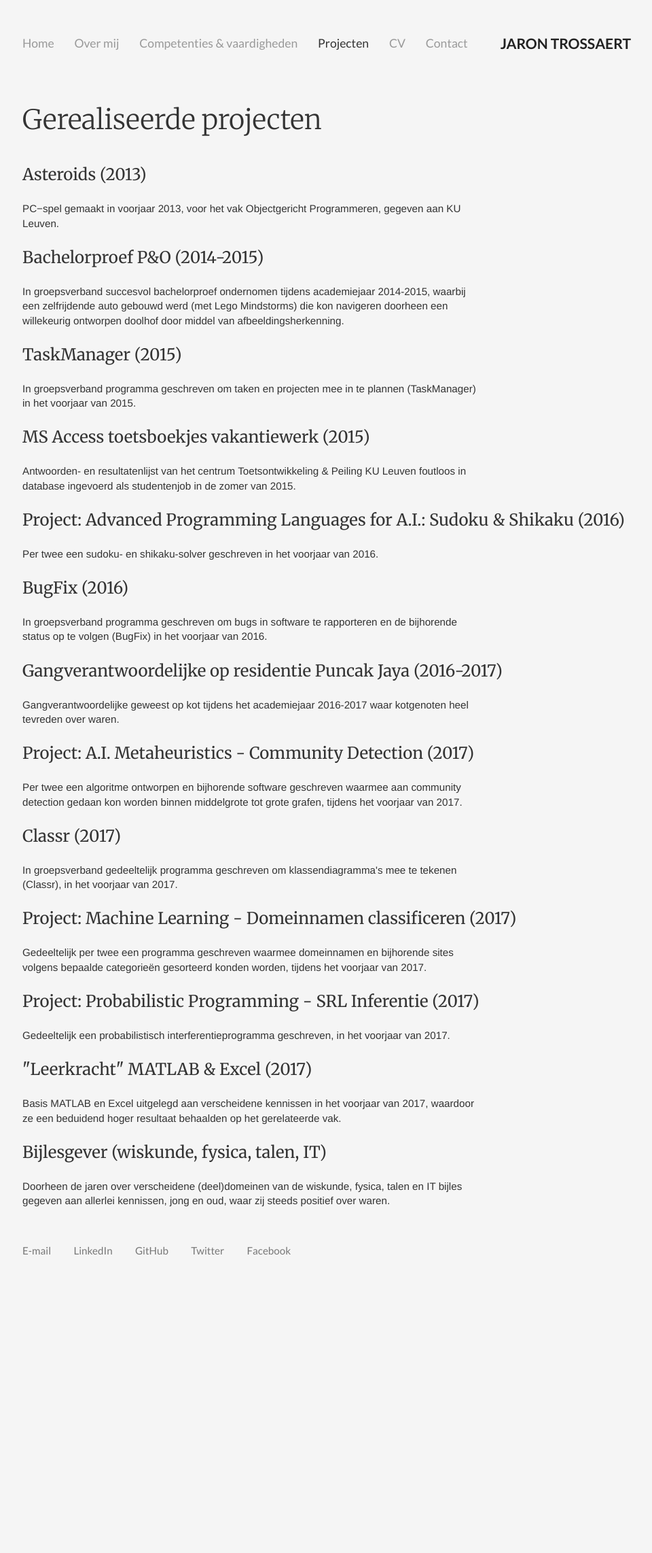
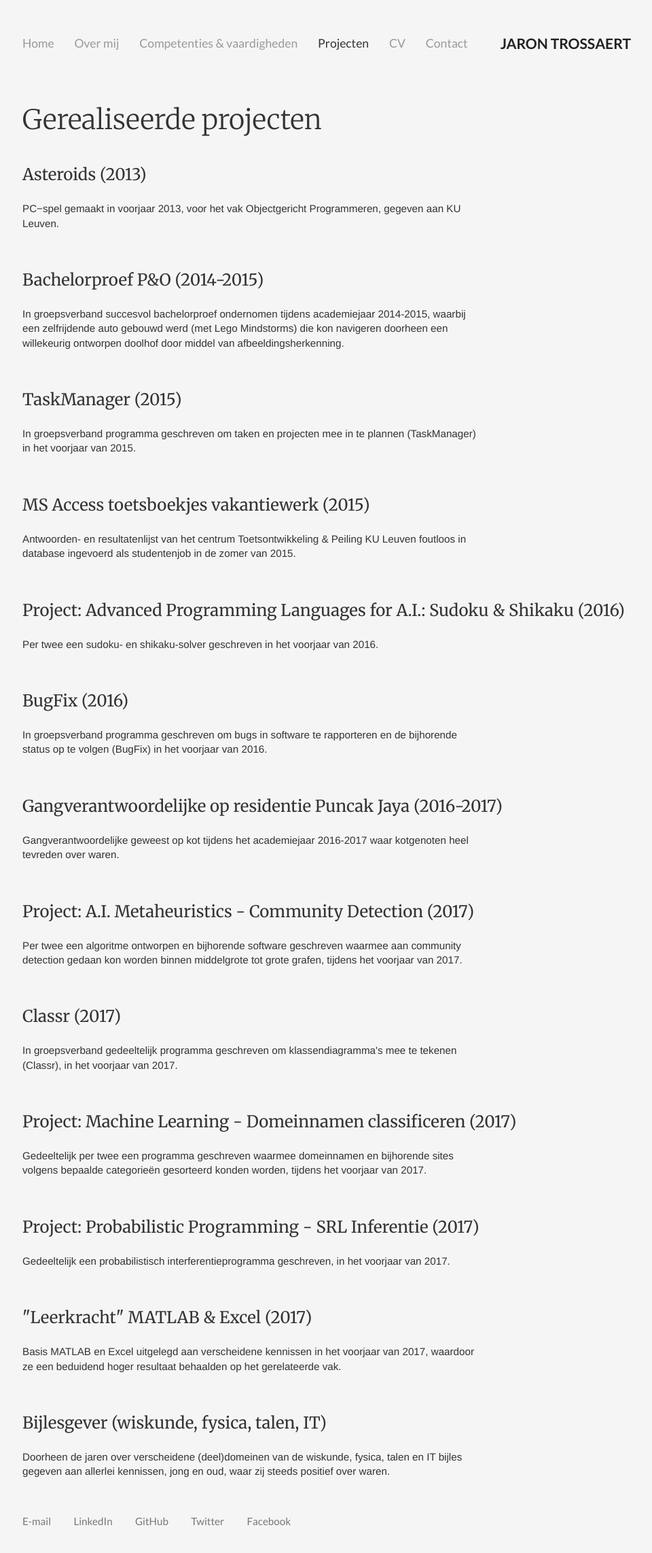
Before and after one commit to Jornax/Jornax.github.io, a Jekyll site: the page built from projects/index.html, in a window 1280 px wide. Shown: the whole page at 68% size, without its empty margins (159-1119 px from the left). Built offline with Jekyll 4.4.1, drawn with Linux system fonts in a browser that asks for light colours; before the commit the page ends 1886 px from its top, so only the background shows below that.

```diff
--- a/projects/index.html
+++ b/projects/index.html
@@ -6,29 +6,29 @@ title: Gerealiseerde projecten
     <h1>Gerealiseerde projecten</h1>
     <h3>Asteroids (2013)</h3>
     <p>PC&minus;spel gemaakt in voorjaar 2013, voor het vak Objectgericht Programmeren, gegeven aan KU Leuven.</p>
-    <h3>Bachelorproef P&amp;O (2014-2015)</h3>
+    <br><h3>Bachelorproef P&amp;O (2014-2015)</h3>
     <p>In groepsverband succesvol bachelorproef ondernomen tijdens academiejaar 2014-2015, waarbij een zelfrijdende auto gebouwd werd (met Lego Mindstorms) die kon navigeren doorheen een willekeurig ontworpen doolhof door middel van afbeeldingsherkenning.</p>
-    <h3>TaskManager (2015)</h3>
+    <br><h3>TaskManager (2015)</h3>
     <p>In groepsverband programma geschreven om taken en projecten mee in te plannen (TaskManager) in het voorjaar van 2015.</p>
-    <h3>MS Access toetsboekjes vakantiewerk (2015)</h3>
+    <br><h3>MS Access toetsboekjes vakantiewerk (2015)</h3>
     <p>Antwoorden- en resultatenlijst van het centrum Toetsontwikkeling &amp; Peiling KU Leuven foutloos in database ingevoerd als studentenjob in de zomer van 2015.</p>
-    <h3>Project: Advanced Programming Languages for A.I.: Sudoku &amp; Shikaku (2016)</h3>
+    <br><h3>Project: Advanced Programming Languages for A.I.: Sudoku &amp; Shikaku (2016)</h3>
     <p>Per twee een sudoku- en shikaku-solver geschreven in het voorjaar van 2016.</p>
-    <h3>BugFix (2016)</h3>
+    <br><h3>BugFix (2016)</h3>
     <p>In groepsverband programma geschreven om bugs in software te rapporteren en de bijhorende status op te volgen (BugFix) in het voorjaar van 2016.</p>
-    <h3>Gangverantwoordelijke op residentie Puncak Jaya (2016-2017)</h3>
+    <br><h3>Gangverantwoordelijke op residentie Puncak Jaya (2016-2017)</h3>
     <p>Gangverantwoordelijke geweest op kot tijdens het academiejaar 2016-2017 waar kotgenoten heel tevreden over waren.</p>
-    <h3>Project: A.I. Metaheuristics - Community Detection (2017)</h3>
+    <br><h3>Project: A.I. Metaheuristics - Community Detection (2017)</h3>
     <p>Per twee een algoritme ontworpen en bijhorende software geschreven waarmee aan community detection gedaan kon worden binnen middelgrote tot grote grafen, tijdens het voorjaar van 2017.</p>
-    <h3>Classr (2017)</h3>
+    <br><h3>Classr (2017)</h3>
     <p>In groepsverband gedeeltelijk programma geschreven om klassendiagramma's mee te tekenen (Classr), in het voorjaar van 2017.</p>
-    <h3>Project: Machine Learning - Domeinnamen classificeren (2017)</h3>
+    <br><h3>Project: Machine Learning - Domeinnamen classificeren (2017)</h3>
     <p>Gedeeltelijk per twee een programma geschreven waarmee domeinnamen en bijhorende sites volgens bepaalde categorie&euml;n gesorteerd konden worden, tijdens het voorjaar van 2017.</p>
-    <h3>Project: Probabilistic Programming - SRL Inferentie (2017)</h3>
+    <br><h3>Project: Probabilistic Programming - SRL Inferentie (2017)</h3>
     <p>Gedeeltelijk een probabilistisch interferentieprogramma geschreven, in het voorjaar van 2017.</p>
-    <h3>"Leerkracht" MATLAB &amp; Excel (2017)</h3>
+    <br><h3>"Leerkracht" MATLAB &amp; Excel (2017)</h3>
     <p>Basis MATLAB en Excel uitgelegd aan verscheidene kennissen in het voorjaar van 2017, waardoor ze een beduidend hoger resultaat behaalden op het gerelateerde vak.</p>
     <ul>
-    <h3>Bijlesgever (wiskunde, fysica, talen, IT)</h3>
+    <br><h3>Bijlesgever (wiskunde, fysica, talen, IT)</h3>
     <p>Doorheen de jaren over verscheidene (deel)domeinen van de wiskunde, fysica, talen en IT bijles gegeven aan allerlei kennissen, jong en oud, waar zij steeds positief over waren.</p>
 </div>
```
